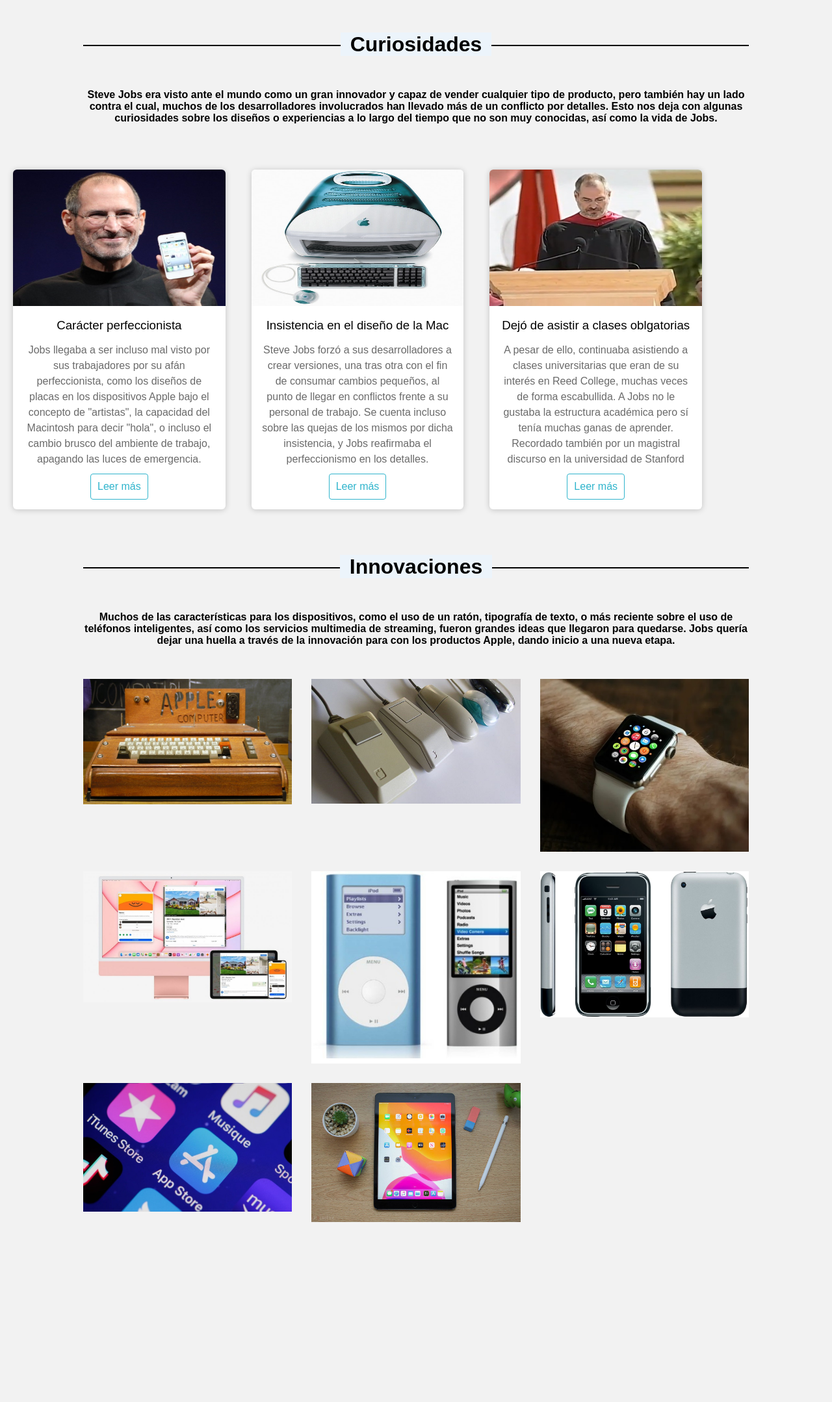
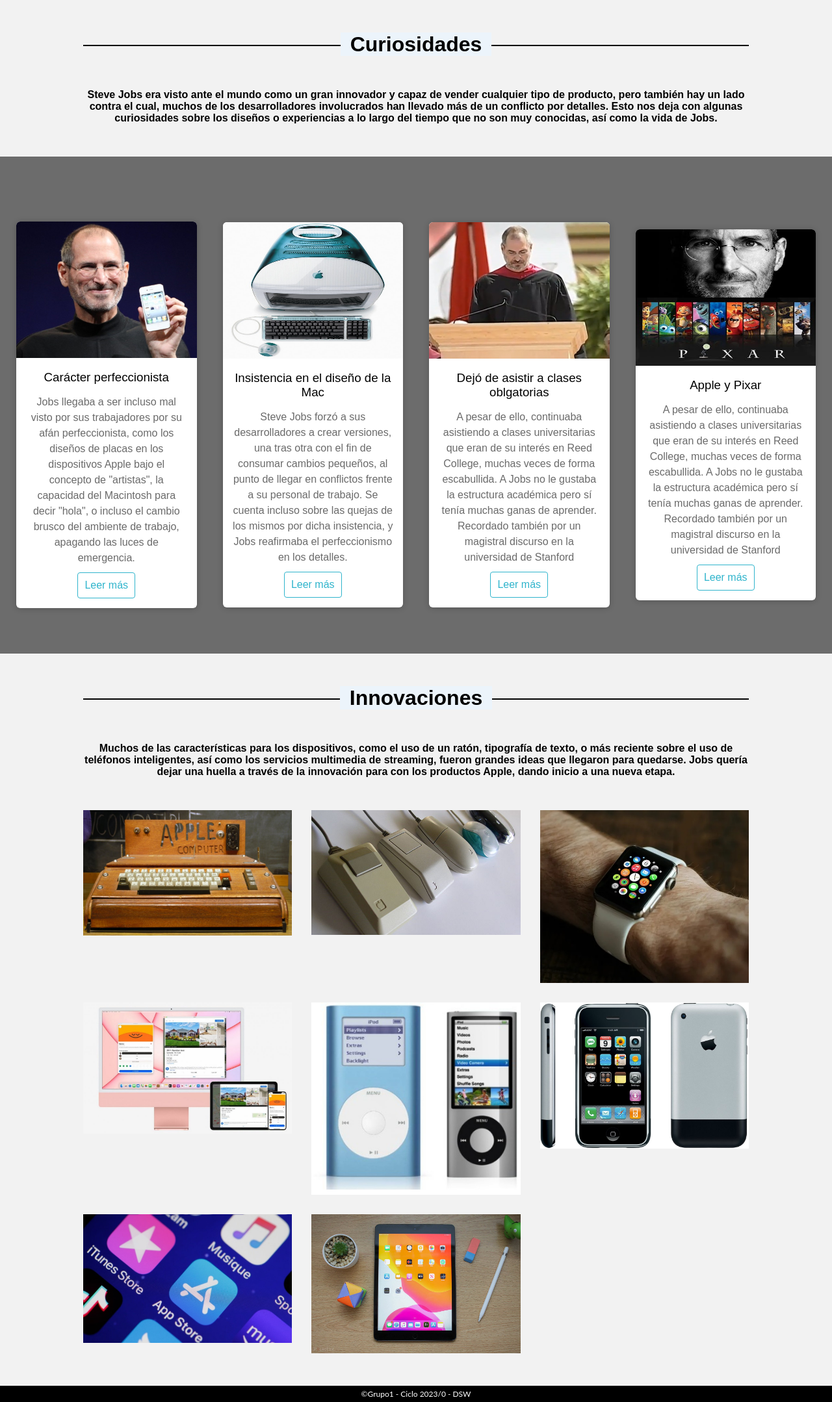
Before and after one commit to miguelmaguina/PROYECTO_DSW, a PHP site: page /biografia2.html in a window 1280 px wide. Shown: the whole page at 65% size. Before the commit the page ends 1881 px from the top, so only its background shows below. Run offline with PHP 8.4, Linux system fonts and the light colour scheme.

Commit message:
Nuevo card curiosidades agregado

```diff
--- a/Tarea2/biografia2.html
+++ b/Tarea2/biografia2.html
@@ -13,6 +13,8 @@
     <h4>Steve Jobs era visto ante el mundo como un gran innovador y capaz de vender cualquier tipo de producto, pero también hay un lado
     contra el cual, muchos de los desarrolladores involucrados han llevado más de un conflicto por detalles. Esto nos deja con algunas curiosidades sobre los
     diseños o experiencias a lo largo del tiempo que no son muy conocidas, así como la vida de Jobs.</h4>
+
+    <div class="contenedor-body">
         <div class="container">
             <div class="card">
                 <figure>
@@ -51,6 +53,19 @@
                     <a href="#">Leer más</a>
                 </div>
             </div>
+            <div class="card">
+                <figure>
+                    <img src="imagenes/curiosidades/image.jpg">
+                </figure>
+                <div class="contenido">
+                    <h3>Apple y Pixar</h3>
+                    <p>A pesar de ello, continuaba asistiendo a clases universitarias que eran de su interés en Reed College,
+                        muchas veces de forma escabullida. A Jobs no le gustaba la estructura académica pero sí tenía
+                        muchas ganas de aprender. Recordado también por un magistral discurso en la universidad de Stanford</p>
+                    <a href="#">Leer más</a>
+                </div>
+            </div>
+        </div>
     </div>
 
     <!--Collage de innovaciones-->
@@ -74,5 +89,9 @@
         <img src="imagenes/innovaciones/ipad.jpg" onclick="openFulImg(this.src)" alt="">
     </div>
     <script src="scriptB2.js"></script>
+
+    <footer>
+        ©Grupo1 - Ciclo 2023/0 - DSW
+    </footer>
 </body>
 </html>
--- a/Tarea2/stylesb2.css
+++ b/Tarea2/stylesb2.css
@@ -6,10 +6,19 @@
 }
 /*--------------------- CURIOSIDADES -------------------*/
 
+.contenedor-body{
+    padding: 80px 5px 50px 5px;
+    width: 100%;
+    max-width: 1350px; /*Cambiar*/
+    margin: 0px auto;
+    overflow: auto;
+    background: #6c6c6c;
+}
+
 .container{
     width: 100%;
     display: flex;
-    max-width: 1100px;
+    max-width: 1350px;
     justify-content: center;
     align-items: center;
 }
@@ -157,3 +166,16 @@
         padding: 0;
     }
 }
+
+/*---------FOOTER-----------*/
+
+footer{
+    width: 100%;
+    height: 25px;
+    background: black;
+    color: white;
+    text-align: center;
+    font-family: Lato,sans-serif;
+    line-height: 25px;
+    font-size: 12px;
+}
```
Also changed, not shown: Tarea2/imagenes/curiosidades/image.jpg (added). Lines whose indentation alone changed are shown as unchanged.
